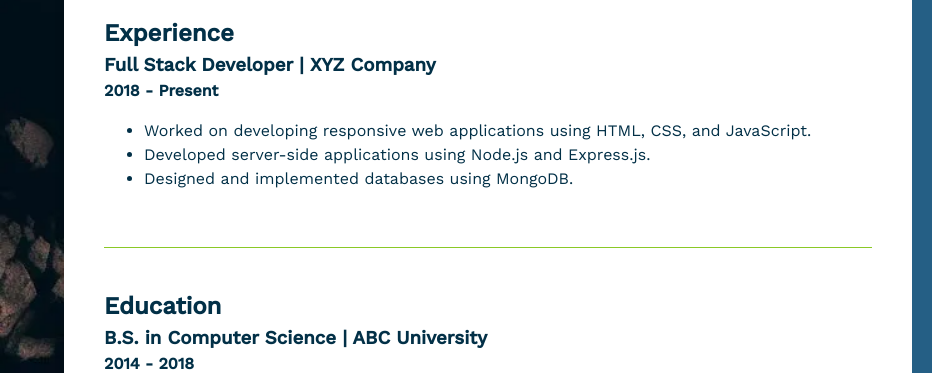
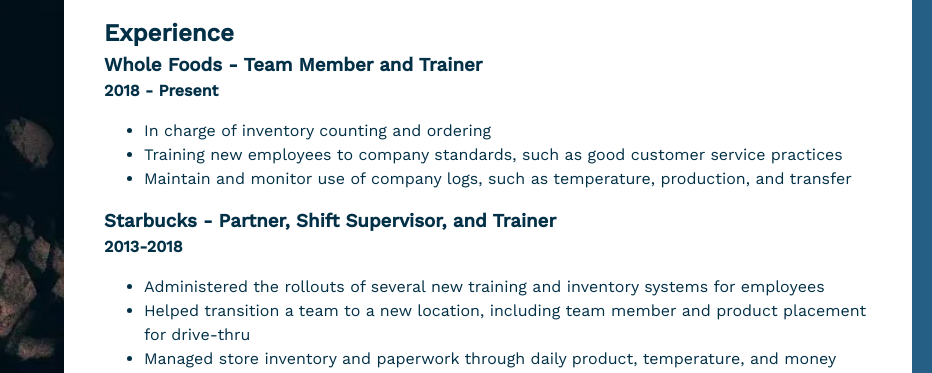
Before and after one commit to bk275/ResumeProject3, a website: page docs/index.html in a window 1280 px wide. Shown: the part 427-800 px from the top of the page, 0-932 px from the left. Drawn offline with nearby package versions, Linux system fonts and the light colour scheme.

Commit message:
Updated experience

```diff
--- a/docs/index.html
+++ b/docs/index.html
@@ -86,13 +86,19 @@
 
             <section class="experience-section"> <!-- A section to list work experience -->
                 <h2>Experience</h2> <!-- Title of the experience section -->
-                <h3>Full Stack Developer | XYZ Company</h3> <!-- Job title and company -->
-
+                <h3>Whole Foods - Team Member and Trainer</h3> <!-- Job title and company -->
                 <h4>2018 - Present</h4> <!-- Job duration -->
                 <ul> <!-- Unordered list to contain job details -->
-                    <li>Worked on developing responsive web applications using HTML, CSS, and JavaScript.</li> <!-- Each job detail -->
-                    <li>Developed server-side applications using Node.js and Express.js.</li>
-                    <li>Designed and implemented databases using MongoDB.</li>
+                    <li>In charge of inventory counting and ordering</li> <!-- Each job detail -->
+                    <li>Training new employees to company standards, such as good customer service practices</li>
+                    <li>Maintain and monitor use of company logs, such as temperature, production, and transfer</li>
+                </ul> <!-- Closes the job details list -->
+                <h3>Starbucks - Partner, Shift Supervisor, and Trainer</h3> <!-- Job title and company -->
+                <h4>2013-2018</h4> <!-- Job duration -->
+                <ul> <!-- Unordered list to contain job details -->
+                    <li>Administered the rollouts of several new training and inventory systems for employees</li> <!-- Each job detail -->
+                    <li>Helped transition a team to a new location, including team member and product placement for drive-thru</li>
+                    <li>Managed store inventory and paperwork through daily product, temperature, and money counts</li>
                 </ul> <!-- Closes the job details list -->
             </section> <!-- Closes the experience section -->
 
```
